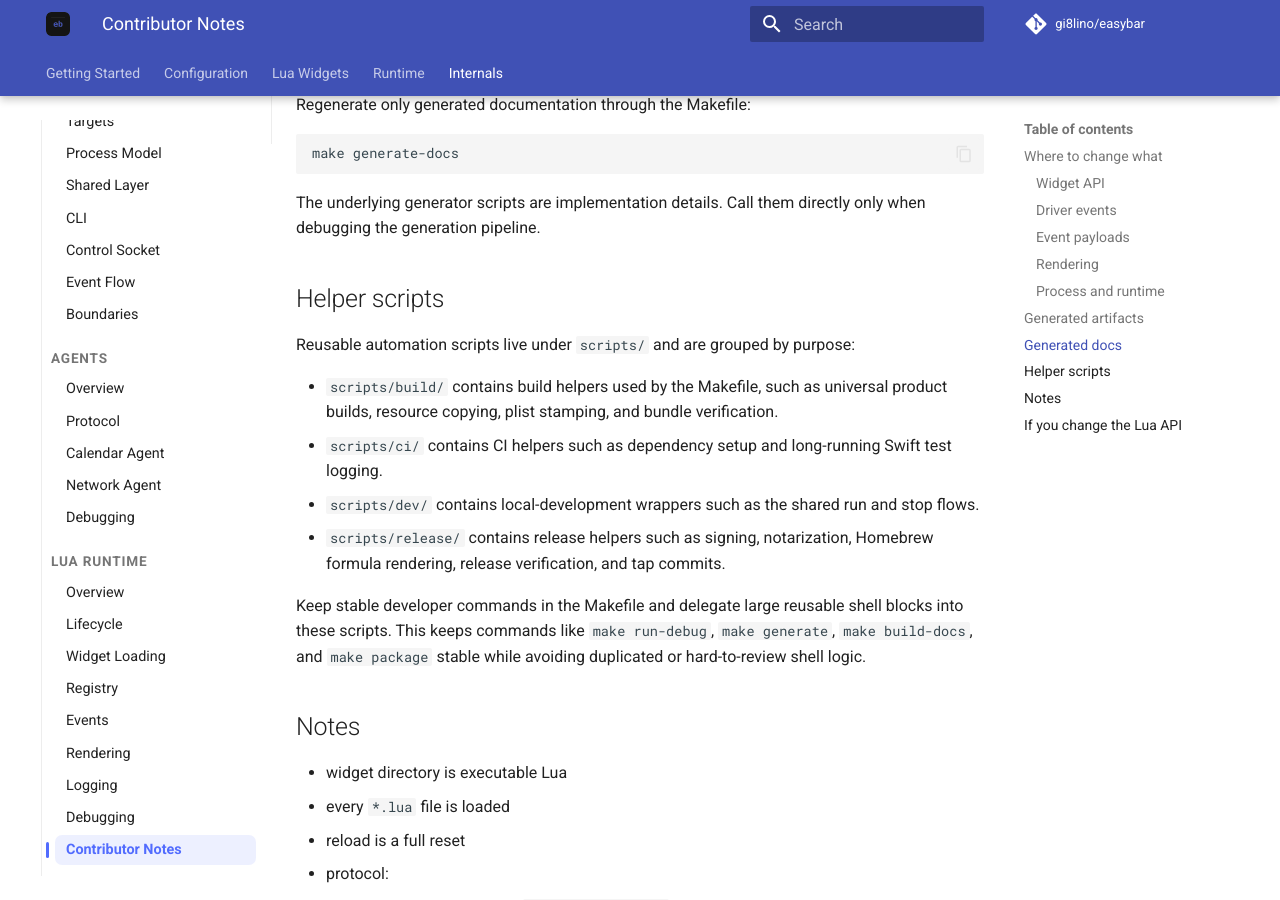
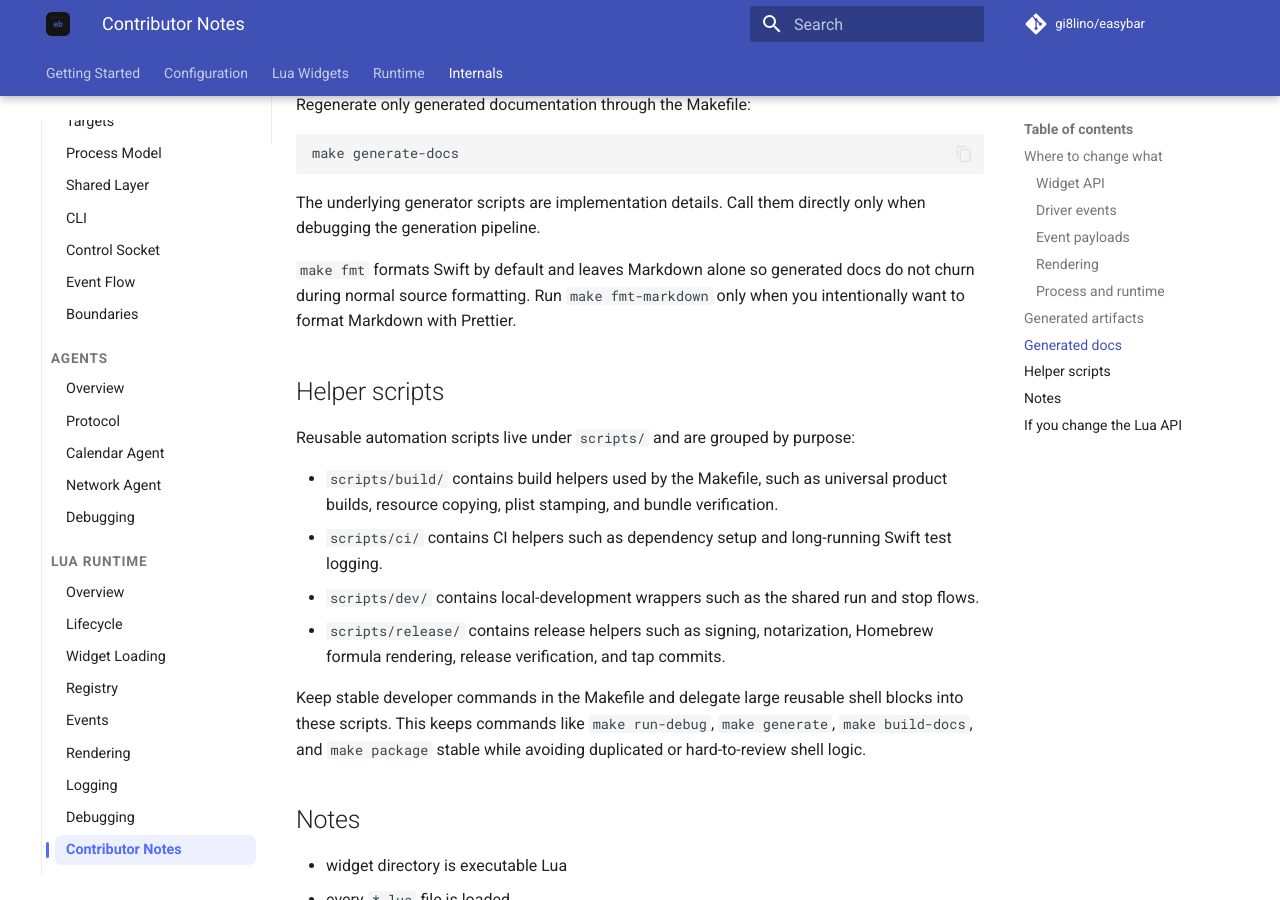
Before and after one commit to gi8lino/easybar, an MkDocs documentation site: the page built from docs/content/internals/lua-runtime/contributor-notes.md, in a window 1280 px wide and 900 px high, scrolled down 1696 px. Built offline with MkDocs 1.6.1 and Material for MkDocs 9.7.7, drawn with Linux system fonts in a browser that asks for light colours; comment, search, counter and statistics services are not loaded.

Commit message:
build: make markdown formatting explicit

```diff
--- a/docs/content/internals/lua-runtime/contributor-notes.md
+++ b/docs/content/internals/lua-runtime/contributor-notes.md
@@ -68,6 +68,8 @@ make generate-docs
 
 The underlying generator scripts are implementation details. Call them directly only when debugging the generation pipeline.
 
+`make fmt` formats Swift by default and leaves Markdown alone so generated docs do not churn during normal source formatting. Run `make fmt-markdown` only when you intentionally want to format Markdown with Prettier.
+
 ## Helper scripts
 
 Reusable automation scripts live under `scripts/` and are grouped by purpose:
```
Also changed, not shown: 1 other file.
